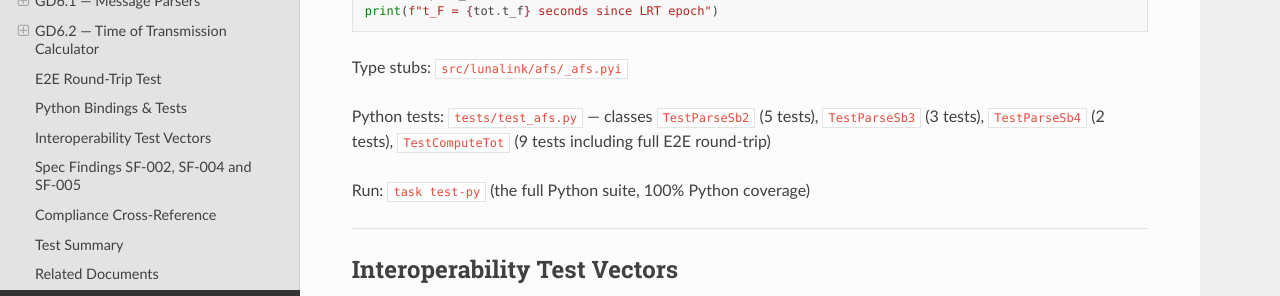
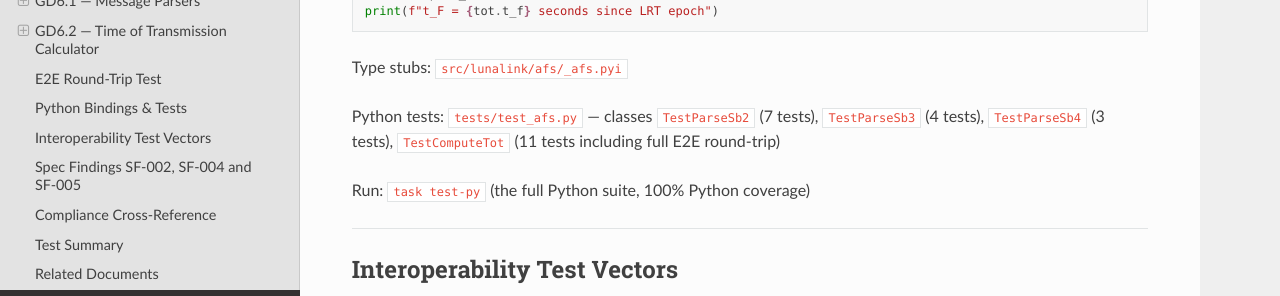
Before and after one commit to luar-space/lunalink, a Sphinx documentation site: the page built from docs/gateway6.rst, in a window 1280 px wide and 900 px high, scrolled down 8719 px. Shown: the part 151-447 px from the top of the window. Built offline with Sphinx 7.4.7 and the Read the Docs theme 3.1.0, drawn with Linux system fonts in a browser that asks for light colours; pages that are not in the unit, such as notebooks, are missing from menus.

Commit message:
docs: correct stale test counts in the gateway 6 and 7 guides, and name a mirrored pair that exists
The gateway 6 guide's per-requirement test counts predate the current
suites (7/4/3/11 Python tests per class, not 5/3/2/9; 17/6/3/16 tagged
C++ cases, not 4/4/2/12 — measured from TEST_CASE tags). Gateway 7 said
five benchmark files; the directory has six, so it now names what they
cover. mission_assurance.rst illustrated variable mirroring with a
min_dist_mir that does not exist; the example is now phi_sum_mir from
the LDPC decoder and i_mir from the hardened loops, both real.

Co-Authored-By: Claude Fable 5.1 <noreply@anthropic.com>
Claude-Session: https://claude.ai/code/session_01SXdz4jKzhMXcZ4iQH49sb5

```diff
--- a/docs/assurance/mission_assurance.rst
+++ b/docs/assurance/mission_assurance.rst
@@ -134,7 +134,7 @@ ALU or register file corruption *during* calculation.
     Transient faults inside the processor's own silicon then surface as
     detections.
 *   **Critical Section Requirement**: All writes to a mirrored variable pair (``x`` and ``x_mir``) **must** be performed within a Critical Section (interrupt-masked atomic block). If an RTOS interrupt fires between the write to ``x`` and the write to ``x_mir``, the integrity check will produce a false-positive fault on task resume. See :ref:`isr-safety` for the mandate.
-*   **Implementation**: Variables like ``min_dist`` are paired with a bitwise inverse ``min_dist_mir``.
+*   **Implementation**: Loop and accumulator variables are paired with a bitwise inverse — ``phi_sum`` / ``phi_sum_mir`` in the LDPC decoder, ``i`` / ``i_mir`` on the hardened loops — and the pair is checked before the value is used.
 *   **Benefit**: Detects transient hardware faults in the middle of DSP blocks.
 
 3. Parameter Majority Voting (TMR) (ESA/NASA)
--- a/docs/gateway6.rst
+++ b/docs/gateway6.rst
@@ -609,9 +609,9 @@ All C++ types and functions are exposed via nanobind:
 
 Type stubs: ``src/lunalink/afs/_afs.pyi``
 
-Python tests: ``tests/test_afs.py`` --- classes ``TestParseSb2`` (5 tests),
-``TestParseSb3`` (3 tests), ``TestParseSb4`` (2 tests), ``TestComputeTot``
-(9 tests including full E2E round-trip)
+Python tests: ``tests/test_afs.py`` --- classes ``TestParseSb2`` (7 tests),
+``TestParseSb3`` (4 tests), ``TestParseSb4`` (3 tests), ``TestComputeTot``
+(11 tests including full E2E round-trip)
 
 Run: ``task test-py`` (the full Python suite, 100% Python coverage)
 
@@ -703,16 +703,16 @@ Compliance Cross-Reference
      - Evidence
    * - LSIS-AFS-801
      - Parse SB2: extract WN (13b) and ITOW (9b)
-     - ``message_parser.cpp`` + ``test_message_parser.cpp`` (4 tests)
+     - ``message_parser.cpp`` + ``test_message_parser.cpp`` (17 tests)
    * - LSIS-AFS-802
      - Parse SB3: extract 6-bit type field, map to Table 21
-     - ``message_parser.cpp`` + ``test_message_parser.cpp`` (4 tests)
+     - ``message_parser.cpp`` + ``test_message_parser.cpp`` (6 tests)
    * - LSIS-AFS-803
      - Parse SB4: extract 6-bit type field, map to Table 21
-     - ``message_parser.cpp`` + ``test_message_parser.cpp`` (2 tests)
+     - ``message_parser.cpp`` + ``test_message_parser.cpp`` (3 tests)
    * - LSIS-AFS-810
      - Compute ToT per LSIS-720 formula
-     - ``time_of_transmission.cpp`` + ``test_time_of_transmission.cpp`` (12 tests)
+     - ``time_of_transmission.cpp`` + ``test_time_of_transmission.cpp`` (16 tests)
    * - LSIS-300
      - Spare bits: alternating 0/1 starting with 0
      - ``validate_spare_bits()`` + 3 tests
--- a/docs/gateway7.rst
+++ b/docs/gateway7.rst
@@ -49,7 +49,8 @@ compliance across all prior gateways (G1--G6).
    * - GD7.4
      - Performance Benchmark Validation
      - Done
-     - 5 benchmark files in ``cpp/tests/performance/``
+     - ``cpp/tests/performance/``: WCET budgets, constant-time gate, BCH
+       and LDPC BER, sync detection rate, FFT microbenchmark
    * - GD7.5
      - Compliance Validation Report
      - Done
```
